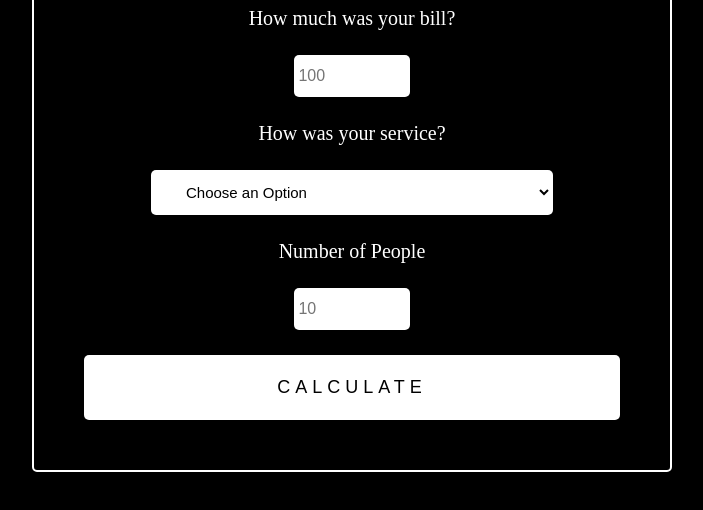
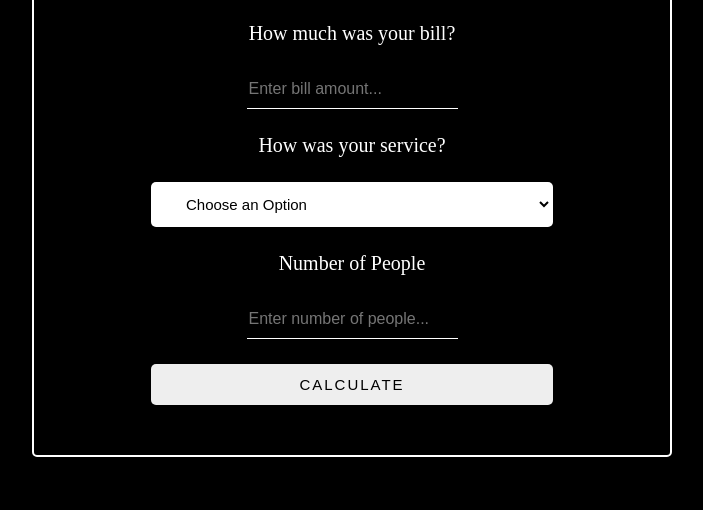
Before and after one commit to talalzeini/tip-calculator, a plain HTML site: page index.html in a window 1280 px wide. Shown: the part 228-738 px from the top of the page, without its empty margins (288-991 px from the left). Drawn offline with Linux system fonts and the light colour scheme.

Commit message:
updated the look of inputs

```diff
--- a/index.html
+++ b/index.html
@@ -15,7 +15,11 @@
         <form>
           <label
             >How much was your bill?
-            <input type="text" id="billAmount" placeholder="100" />
+            <input
+              type="text"
+              id="billAmount"
+              placeholder="Enter bill amount..."
+            />
           </label>
           <label
             >How was your service?
@@ -32,7 +36,10 @@
           </label>
           <label
             >Number of People
-            <input type="text" placeholder="10" id="totalPeople"
+            <input
+              type="text"
+              placeholder="Enter number of people..."
+              id="totalPeople"
           /></label>
           <button type="button" id="calculate" onclick="calculateTip()">
             Calculate
--- a/style.css
+++ b/style.css
@@ -38,20 +38,21 @@ form input {
   padding-top: 10px;
   padding-bottom: 10px;
   margin: 25px auto;
+  background: black;
   display: block;
   text-align: left;
+  color: white;
+  border: none;
+  border-bottom: solid 1px white;
   outline: none;
-  border-radius: 5px;
-  border-color: transparent;
+  border-radius: 0px;
   transition: 0.25s;
 }
 form input:hover {
-  background-color: #eee;
   cursor: pointer;
   transition: 0.25s;
 }
 form input[type="text"] {
-  width: 20%;
   font-size: 16px;
   text-align: left;
 }
@@ -86,15 +87,15 @@ form select:hover {
   transition: 0.25s;
 }
 button {
-  background: white;
+  background: #eee;
   color: black;
   border-color: transparent;
   text-transform: uppercase;
   border-radius: 5px;
-  padding: 20px;
-  font-size: 18px;
-  letter-spacing: 5px;
-  width: 100%;
+  padding: 10px;
+  width: 75%;
+  font-size: 15px;
+  letter-spacing: 2px;
 }
 button:hover {
   background: #eee;
@@ -165,8 +166,8 @@ button:hover {
     padding-bottom: 7.5px;
   }
   form input[type="text"] {
-    width: 25%;
     line-height: 100%;
+    width: 100%;
   }
   form select {
     width: 100%;
@@ -182,4 +183,7 @@ button:hover {
     text-align: center;
     margin: 10px auto;
   }
+  button {
+    width: 100%;
+  }
 }
```
